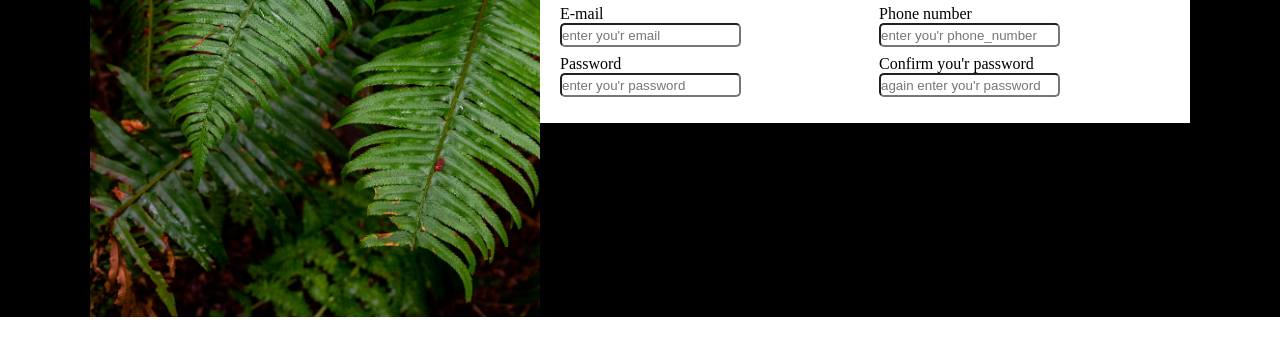
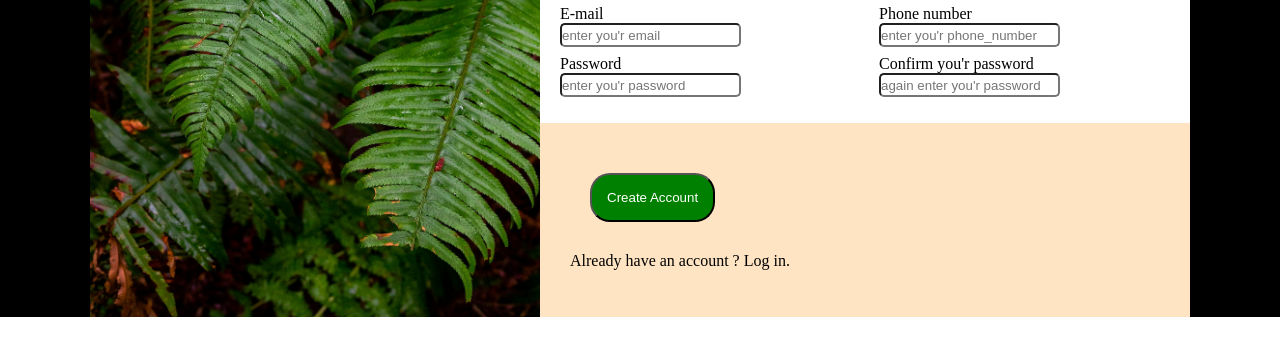
Before and after one commit to kaziarman23/odin-sign-up-form, a plain HTML site: page index.html in a window 1280 px wide. Shown: the part 318-674 px from the top of the page. Drawn offline with Linux system fonts and the light colour scheme.

Commit message:
project-accomplished

```diff
--- a/CSS/index.css
+++ b/CSS/index.css
@@ -175,3 +175,15 @@ text-align: justify;
     background-color: green;
     border-radius: 20px;
 }
+
+.r_content_div3 button:hover{
+    background-color: orange;
+    color: black;
+}
+
+.r_content_div3 p{
+    color: black;
+    margin-top: 30px;
+    margin-left: 30px;
+    text-align: left;
+}
--- a/index.html
+++ b/index.html
@@ -57,7 +57,10 @@
                     </div>
 
             </div>
-
+            <div class="r_content_div3">
+                <button type="button">Create Account</button>
+                <p>Already have an account ? Log in.</p>
+            </div>
         </div>
     </div>
     <script src="JS/index.js"></script>
```
